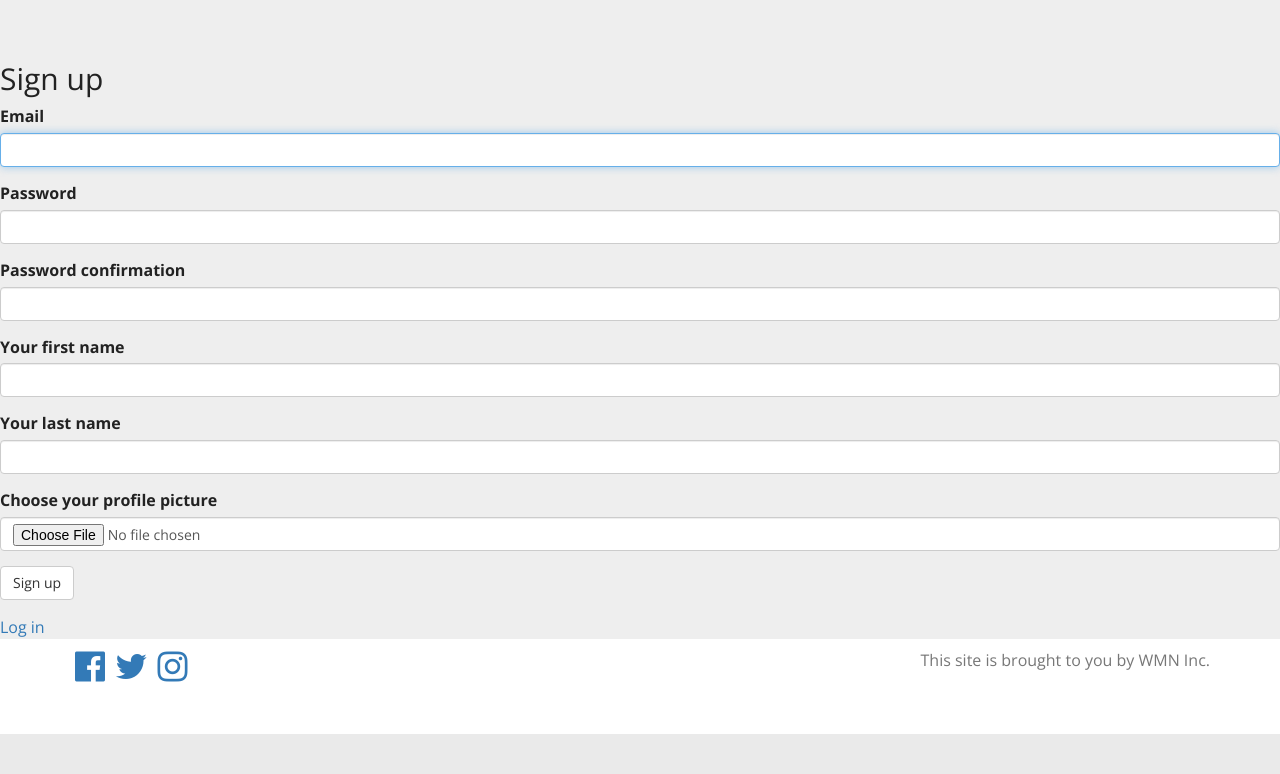
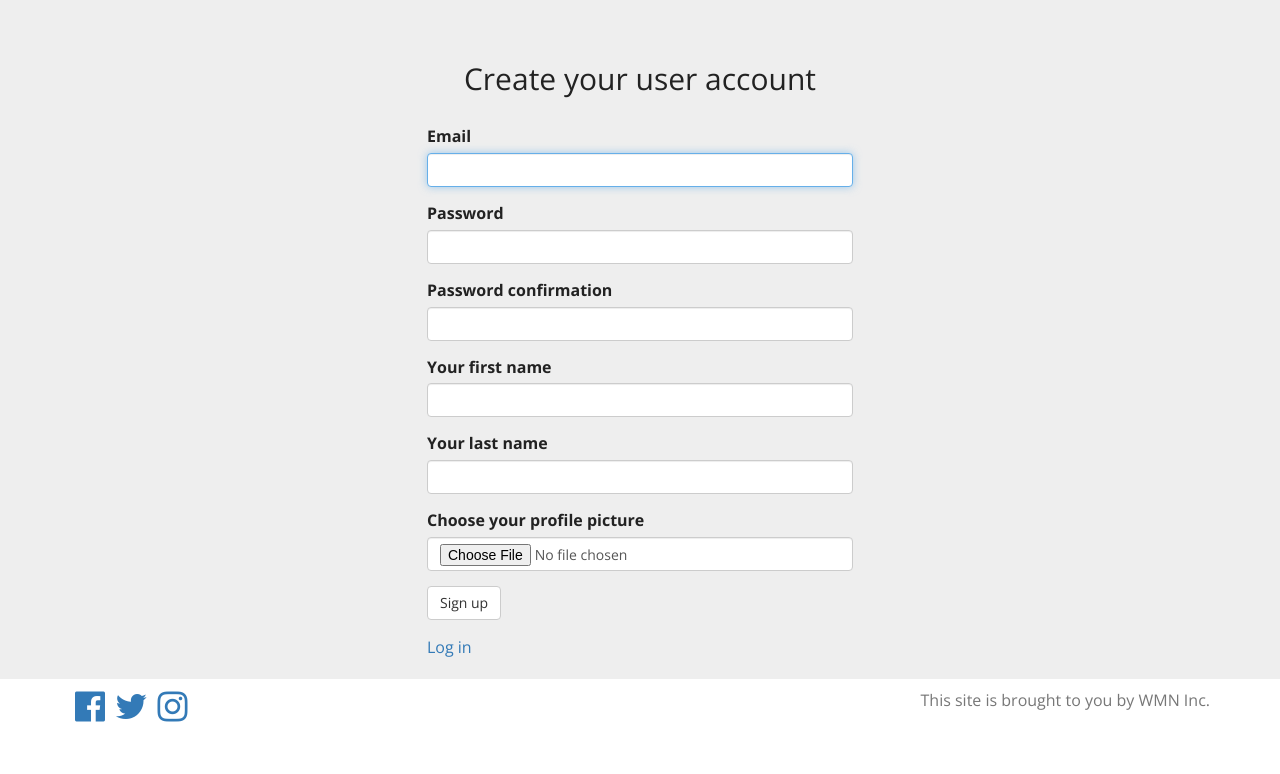
Before and after one commit to atmosfeer/snowbnb, a Rails app: page /users/sign_up in a window 1280 px wide. Shown: the part 80-854 px from the top of the page. Before the commit the page ends 814 px from the top, so only its background shows below. Run offline with Rails 7, Linux system fonts and the light colour scheme; style sheets or scripts are compiled from the project's sources; parts of the project's set-up code (start-up, migrations or seed data) failed here and were passed over; some libraries are stand-ins or nearby versions.

Commit message:
a little nicer forms

```diff
--- a/app/assets/stylesheets/components/_form.scss
+++ b/app/assets/stylesheets/components/_form.scss
@@ -1,3 +1,9 @@
 /* -------------------------------------
  * You killer form SASS module
  * ------------------------------------- */
+
+ .centered {
+    margin: 20px auto;
+    text-align: left;
+    width: 40%;
+ }
--- a/app/views/account/chalets/_new_chalet.html.erb
+++ b/app/views/account/chalets/_new_chalet.html.erb
@@ -1,6 +1,6 @@
 <div class="container">
-  <div class="row">
-    <div class="col-xs-12 col-ml-4 centered">
+  <div class="row centered">
+    <div class="col-xs-12 col-ml-4">
       <%= simple_form_for([ @chalet ], url: account_chalets_path, method: :post, html: {multipart: true}) do |f| %>
         <%= f.input :title, label: "Chalet name" %>
         <%= f.input :description, label: "Chalet description" %>
--- a/app/views/account/chalets/new.html.erb
+++ b/app/views/account/chalets/new.html.erb
@@ -1,2 +1,2 @@
-<h1>Add a new chalet</h1>
+<h1 class="text-center">Add a new chalet</h1>
 <%= render 'new_chalet' %>
--- a/app/views/devise/registrations/new.html.erb
+++ b/app/views/devise/registrations/new.html.erb
@@ -1,4 +1,8 @@
-<h2>Sign up</h2>
+<h2 class="text-center">Create your user account</h2>
+
+<div class="container">
+  <div class="row centered">
+    <div class="col-xs-12 col-ml-4">
 
 <%= simple_form_for(resource, as: resource_name, url: registration_path(resource_name)) do |f| %>
   <%= f.error_notification %>
@@ -18,3 +22,7 @@
 <% end %>
 
 <%= render "devise/shared/links" %>
+
+    </div>
+  </div>
+</div>
--- a/app/views/users/_form.html.erb
+++ b/app/views/users/_form.html.erb
@@ -1,3 +1,6 @@
+<div class="container">
+  <div class="row centered">
+    <div class="col-xs-12 col-ml-4">
       <%= simple_form_for([ @user ], html: { multipart: true }) do |f| %>
         <%= f.input :email, label: "Your e-mail" %>
         <%= f.input :first_name, label: "Your first name" %>
@@ -6,3 +9,6 @@
         <%= f.input :picture, label: "Choose your profile picture" %>
         <%= f.button :submit %>
       <% end %>
+    </div>
+  </div>
+</div>
```
Lines whose indentation alone changed are shown as unchanged.
